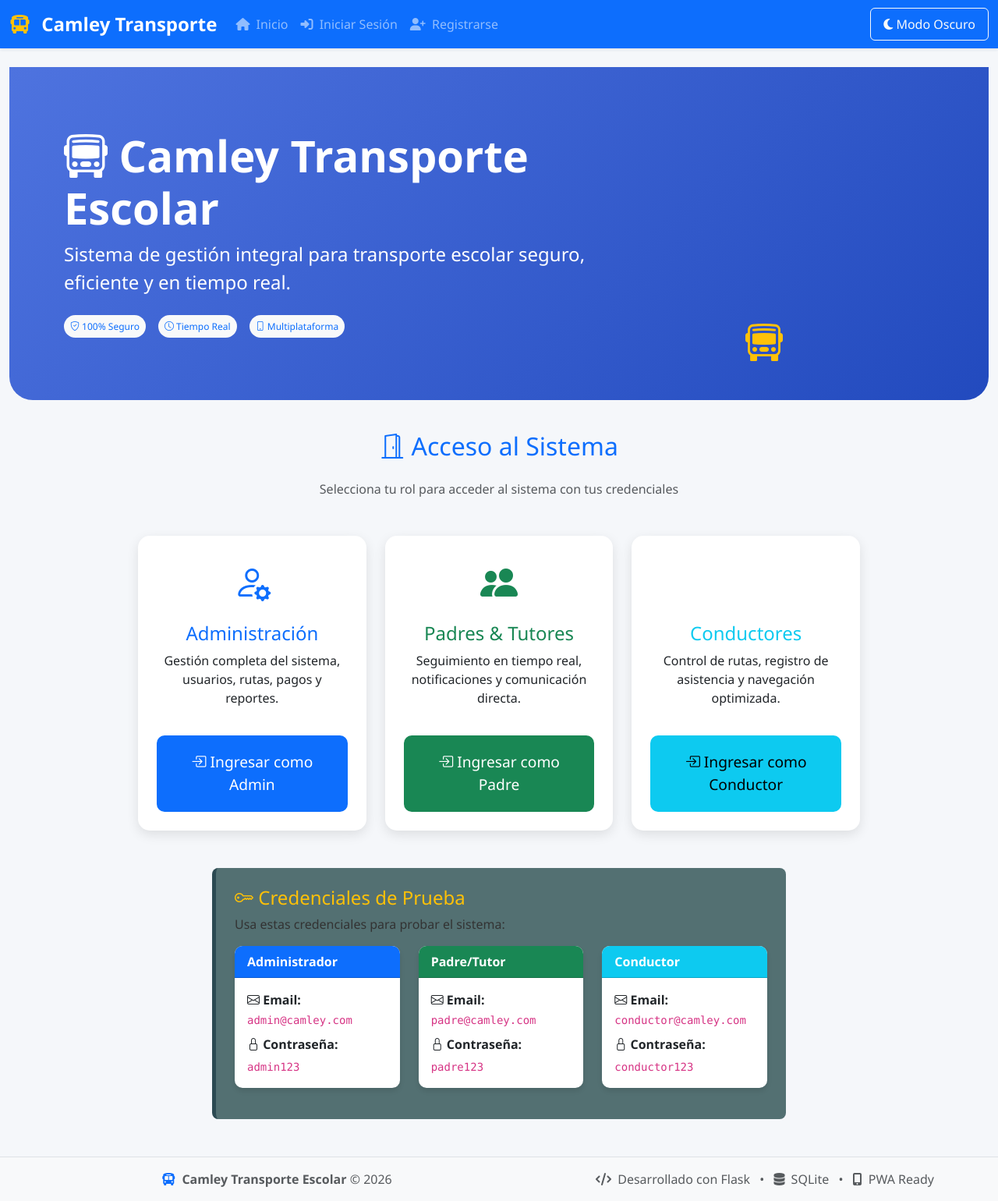
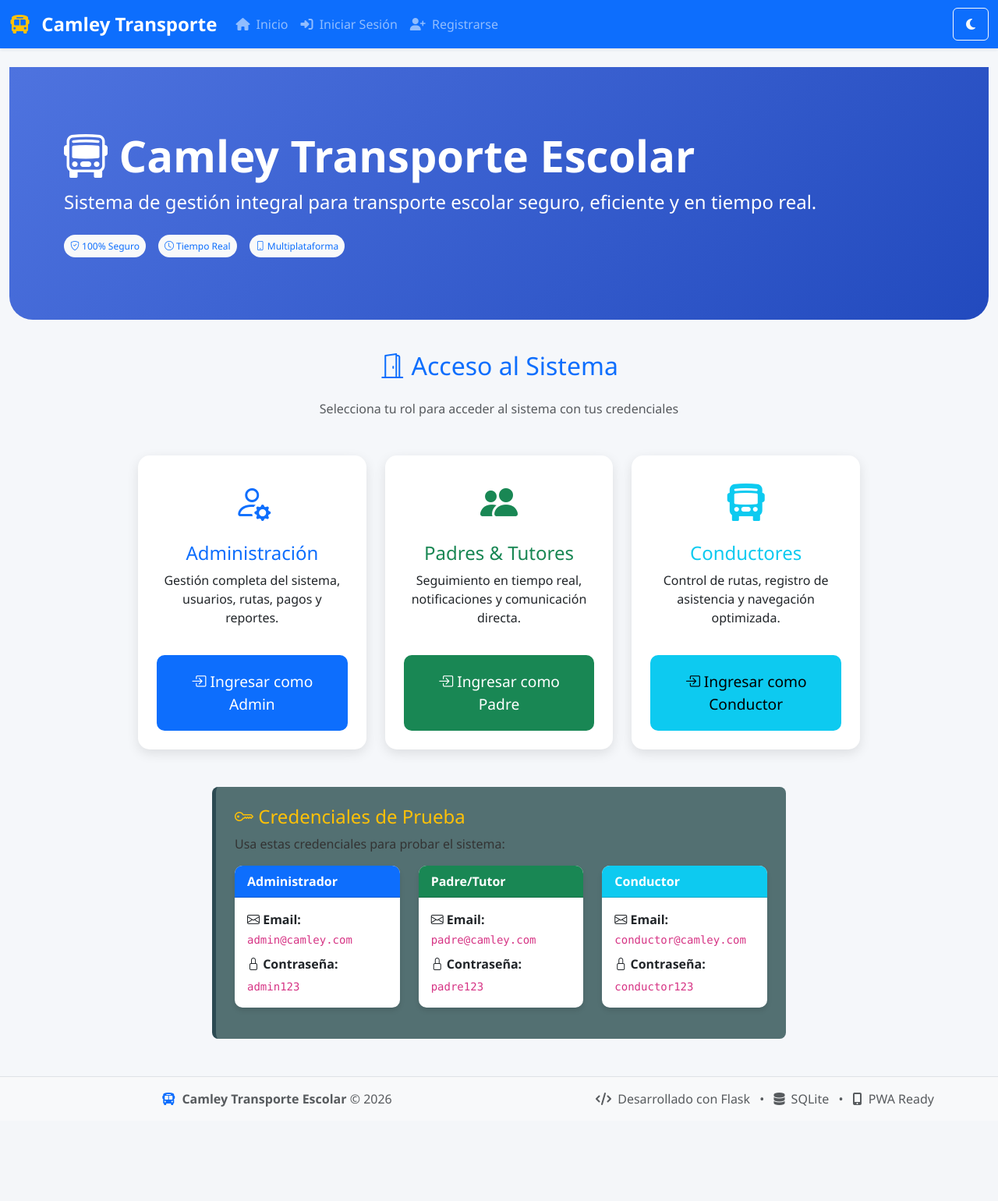
Before and after one commit to Norvin-Ocon/Proyecto-Camley, a Flask app: page / in a window 1280 px wide. Shown: the whole page at 78% size. After the commit the page ends 1419 px from the top, so only its background shows below. Run offline with Flask 3, Linux system fonts and the light colour scheme.

Commit message:
Fix dark mode toggle and homepage icon layout

```diff
--- a/app.py
+++ b/app.py
@@ -123,6 +123,10 @@ def manifest():
 def service_worker():
     return send_from_directory(app.root_path, 'service-worker.js')
 
+@app.route('/sw-kill.js')
+def sw_kill():
+    return send_from_directory(app.root_path, 'sw-kill.js')
+
 @app.route('/health')
 def health():
     return 'ok', 200
@@ -174,6 +178,12 @@ def push_unsubscribe():
 @app.route('/login', methods=['GET', 'POST'])
 def login():
     """Página de login general"""
+    # Permite cambiar de usuario desde la portada (?switch=1)
+    if current_user.is_authenticated and request.args.get('switch') == '1':
+        logout_user()
+        flash('Sesion cerrada. Inicia con otro usuario.', 'info')
+        return redirect(url_for('login'))
+
     if current_user.is_authenticated and request.method == 'GET':
         if current_user.rol == 'admin':
             return redirect(url_for('admin_dashboard'))
--- a/static/js/admin.js
+++ b/static/js/admin.js
@@ -305,34 +305,9 @@ function agregarGasto() {
     });
 }
 
-// ==================== MODO OSCURO ====================
-
-function toggleModoOscuro(event) {
-    const button = (event && event.currentTarget) ? event.currentTarget : event.target;
-    const originalText = button.innerHTML;
-    button.innerHTML = '<span class="spinner-border spinner-border-sm" role="status" aria-hidden="true"></span> Procesando...';
-    button.disabled = true;
-
-    fetch('/toggle_modo_oscuro', { method: 'POST' })
-        .then(response => response.json())
-        .then(() => {
-            location.reload();
-        })
-        .catch(error => {
-            showNotification('Error al cambiar modo: ' + error, 'danger');
-            restoreButton(button, originalText);
-        });
-}
-
 // ==================== INICIALIZACIÓN ====================
 
 document.addEventListener('DOMContentLoaded', function() {
-    // Configurar botón modo oscuro
-    const toggleBtn = document.getElementById('toggleModoOscuro');
-    if (toggleBtn) {
-        toggleBtn.addEventListener('click', toggleModoOscuro);
-    }
-
     // Inicializar tooltips de Bootstrap
     const tooltipTriggerList = [].slice.call(document.querySelectorAll('[data-bs-toggle="tooltip"]'));
     tooltipTriggerList.map(function (tooltipTriggerEl) {
--- a/static/js/app.js
+++ b/static/js/app.js
@@ -140,21 +140,20 @@ function installPWA() {
 document.addEventListener('DOMContentLoaded', function() {
     console.log('🚀 App Camley iniciada');
 
-    // Configurar PWA
+    // Configurar PWA (sin Service Worker en localhost para evitar cache viejo en desarrollo)
     if ('serviceWorker' in navigator) {
-        navigator.serviceWorker.register('/service-worker.js')
-            .then(reg => console.log('✅ Service Worker registrado:', reg.scope))
-            .catch(err => console.log('❌ Service Worker error:', err));
-    }
-
-    // Configurar modo oscuro
-    const isDarkMode = document.body.classList.contains('dark-mode');
-    const darkModeToggle = document.getElementById('toggleModoOscuro');
-
-    if (darkModeToggle) {
-        darkModeToggle.innerHTML = isDarkMode ?
-            '<i class="fas fa-sun"></i> Modo Claro' :
-            '<i class="fas fa-moon"></i> Modo Oscuro';
+        const isLocalhost = ['localhost', '127.0.0.1', '::1'].includes(window.location.hostname);
+        if (isLocalhost) {
+            navigator.serviceWorker.register('/sw-kill.js')
+                .then(() => navigator.serviceWorker.getRegistrations())
+                .then(regs => Promise.all(regs.map(r => r.unregister())))
+                .then(() => console.log('ℹ️ Service Worker limpiado en localhost'))
+                .catch(err => console.log('⚠️ Error limpiando Service Worker local:', err));
+        } else {
+            navigator.serviceWorker.register('/service-worker.js')
+                .then(reg => console.log('✅ Service Worker registrado:', reg.scope))
+                .catch(err => console.log('❌ Service Worker error:', err));
+        }
     }
 
     // Verificar notificaciones cada 30 segundos
--- a/templates/base.html
+++ b/templates/base.html
@@ -276,10 +276,10 @@
                         </li>
                         <!-- Modo Oscuro Toggle -->
                         <li>
-                            <button class="dropdown-item" id="toggleModoOscuro">
+                            <a class="dropdown-item" href="{{ url_for('toggle_modo_oscuro') }}">
                                 <i class="fas {% if session.get('modo_oscuro') %}fa-sun{% else %}fa-moon{% endif %} me-2"></i>
                                 {% if session.get('modo_oscuro') %}Modo Claro{% else %}Modo Oscuro{% endif %}
-                            </button>
+                            </a>
                                 </li>
 
                                 <li><hr class="dropdown-divider"></li>
@@ -293,9 +293,9 @@
                     {% else %}
                         <!-- Modo Oscuro para usuarios no autenticados -->
                         <li class="nav-item">
-                            <button class="btn btn-outline-light" id="toggleModoOscuro" type="button">
-                                <i class="fas fa-moon"></i>
-                            </button>
+                            <a class="btn btn-outline-light" href="{{ url_for('toggle_modo_oscuro') }}" aria-label="{% if session.get('modo_oscuro') %}Cambiar a modo claro{% else %}Cambiar a modo oscuro{% endif %}" title="{% if session.get('modo_oscuro') %}Modo claro{% else %}Modo oscuro{% endif %}">
+                                <i class="fas {% if session.get('modo_oscuro') %}fa-sun{% else %}fa-moon{% endif %}"></i>
+                            </a>
                         </li>
                     {% endif %}
                 </ul>
@@ -364,21 +364,22 @@
         window.currentUserId = {{ current_user.id if current_user.is_authenticated else 0 }};
         window.lastNotificationCount = 0;
 
-        // Preferencia de modo oscuro en público (localStorage)
-        if (window.currentUserId === 0) {
-            const savedMode = localStorage.getItem('modo_oscuro');
-            if (savedMode === '1') {
-                document.body.classList.add('dark-mode');
-                document.documentElement.setAttribute('data-bs-theme', 'dark');
-            } else {
-                document.body.classList.remove('dark-mode');
-                document.documentElement.setAttribute('data-bs-theme', 'light');
-            }
-        }
+        // Registrar Service Worker para PWA (excepto localhost para evitar cache roto en desarrollo)
+        if ('serviceWorker' in navigator) {
+            window.addEventListener('load', async () => {
+                const isLocalhost = ['localhost', '127.0.0.1', '::1'].includes(window.location.hostname);
+                if (isLocalhost) {
+                    try {
+                        await navigator.serviceWorker.register('/sw-kill.js');
+                        const regs = await navigator.serviceWorker.getRegistrations();
+                        await Promise.all(regs.map(r => r.unregister()));
+                        console.log('ℹ️ Service Worker limpiado en localhost');
+                    } catch (error) {
+                        console.log('⚠️ No se pudo limpiar Service Worker local:', error);
+                    }
+                    return;
+                }
 
-        // Registrar Service Worker para PWA
-        if ('serviceWorker' in navigator) {
-            window.addEventListener('load', () => {
                 navigator.serviceWorker.register('/service-worker.js')
                     .then(registration => {
                         console.log('✅ PWA Service Worker registrado:', registration.scope);
@@ -499,29 +500,6 @@
                 });
             });
 
-            // Toggle modo oscuro (fallback global)
-            const toggleBtn = document.getElementById('toggleModoOscuro');
-            if (toggleBtn && !toggleBtn.dataset.bound) {
-                toggleBtn.dataset.bound = 'true';
-                toggleBtn.addEventListener('click', () => {
-                    if (window.currentUserId === 0) {
-                        const isDark = document.body.classList.toggle('dark-mode');
-                        document.documentElement.setAttribute('data-bs-theme', isDark ? 'dark' : 'light');
-                        localStorage.setItem('modo_oscuro', isDark ? '1' : '0');
-                        toggleBtn.innerHTML = isDark ? '<i class="fas fa-sun"></i>' : '<i class="fas fa-moon"></i>';
-                        return;
-                    }
-                    toggleBtn.innerHTML = '<span class="spinner-border spinner-border-sm" role="status" aria-hidden="true"></span> Procesando...';
-                    toggleBtn.disabled = true;
-                    fetch('/toggle_modo_oscuro', { method: 'POST' })
-                        .then(() => location.reload())
-                        .catch(() => {
-                            const next = encodeURIComponent(window.location.href);
-                            window.location.href = `/toggle_modo_oscuro?next=${next}`;
-                        });
-                });
-            }
-
             // Activar notificaciones push
             const enablePushBtn = document.getElementById('enablePushBtn');
             if (enablePushBtn) {
--- a/templates/index.html
+++ b/templates/index.html
@@ -22,12 +22,6 @@
         z-index: 5;
     }
 
-    .hero-section .feature-icon {
-        margin-bottom: 0;
-        position: relative;
-        z-index: 10;
-        transform: translate(var(--hero-icon-x, -40px), var(--hero-icon-y, 140px));
-    }
 
     .access-card {
         border: none;
@@ -67,17 +61,6 @@
         margin-bottom: 15px;
     }
 
-    .hero-icon {
-        height: 100%;
-        min-height: 140px;
-        display: flex;
-        align-items: center;
-        justify-content: center;
-        position: relative;
-        z-index: 10;
-        pointer-events: none;
-    }
-
     .access-icon {
         font-size: 3rem;
         margin-bottom: 15px;
@@ -96,10 +79,6 @@
         .hero-section {
             padding: 50px 0;
             margin-bottom: 24px;
-        }
-
-        .hero-section .feature-icon {
-            transform: translate(var(--hero-icon-x, -10px), var(--hero-icon-y, 60px));
         }
 
         .display-4 {
@@ -135,7 +114,7 @@
 <div class="hero-section">
     <div class="container">
         <div class="row align-items-center">
-            <div class="col-lg-8">
+            <div class="col-lg-12">
                 <h1 class="display-4 fw-bold">
                     <i class="bi bi-bus-front"></i> Camley Transporte Escolar
                 </h1>
@@ -152,13 +131,6 @@
                     <span class="badge bg-light text-primary p-2">
                         <i class="bi bi-phone"></i> Multiplataforma
                     </span>
-                </div>
-            </div>
-            <div class="col-lg-4 text-center d-flex align-items-center justify-content-center">
-                <div class="hero-icon">
-                    <div class="feature-icon text-warning">
-                        <i class="bi bi-bus-front"></i>
-                    </div>
                 </div>
             </div>
         </div>
@@ -188,7 +160,7 @@
                             <p class="card-text">
                                 Gestión completa del sistema, usuarios, rutas, pagos y reportes.
                             </p>
-                            <a href="{{ url_for('login') }}" class="btn btn-primary btn-access w-100 mt-auto">
+                            <a href="{{ url_for('login', switch=1) }}" class="btn btn-primary btn-access w-100 mt-auto">
                                 <i class="bi bi-box-arrow-in-right"></i> Ingresar como Admin
                             </a>
                         </div>
@@ -206,7 +178,7 @@
                             <p class="card-text">
                                 Seguimiento en tiempo real, notificaciones y comunicación directa.
                             </p>
-                            <a href="{{ url_for('login') }}" class="btn btn-success btn-access w-100 mt-auto">
+                            <a href="{{ url_for('login', switch=1) }}" class="btn btn-success btn-access w-100 mt-auto">
                                 <i class="bi bi-box-arrow-in-right"></i> Ingresar como Padre
                             </a>
                         </div>
@@ -218,13 +190,13 @@
                     <div class="card access-card h-100 border-info">
                         <div class="card-body text-center p-4 d-flex flex-column">
                             <div class="access-icon text-info">
-                                <i class="bi bi-steering"></i>
+                                <i class="bi bi-bus-front-fill"></i>
                             </div>
                             <h4 class="card-title text-info">Conductores</h4>
                             <p class="card-text">
                                 Control de rutas, registro de asistencia y navegación optimizada.
                             </p>
-                            <a href="{{ url_for('login') }}" class="btn btn-info btn-access w-100 mt-auto">
+                            <a href="{{ url_for('login', switch=1) }}" class="btn btn-info btn-access w-100 mt-auto">
                                 <i class="bi bi-box-arrow-in-right"></i> Ingresar como Conductor
                             </a>
                         </div>
```
Also changed, not shown: sw-kill.js (added, +19 -0 lines).
